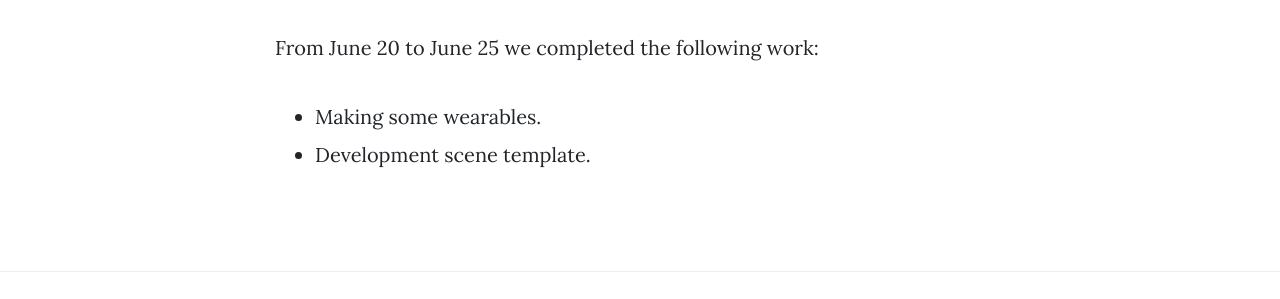
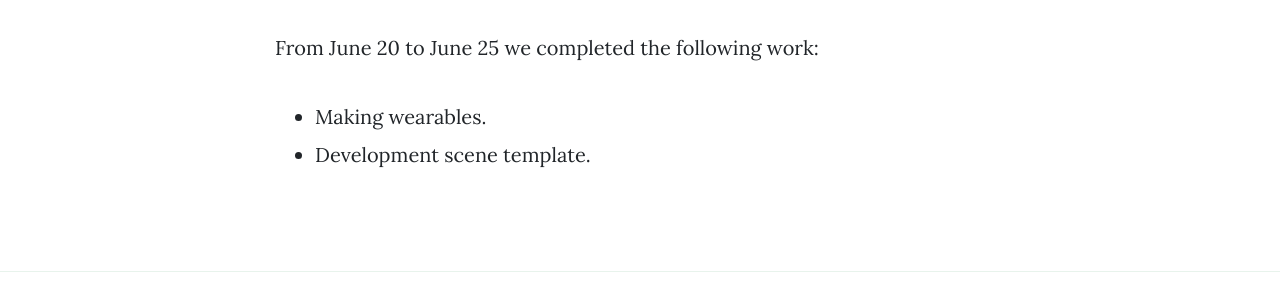
Before and after one commit to andverse-core/blog, a Jekyll site: the page built from _posts/2022-06-27-weekly-recap.md, in a window 1280 px wide and 1298 px high. Shown: the part 933-1232 px from the top of the window. Built offline with Jekyll 4.4.1, drawn with Linux system fonts in a browser that asks for light colours; nearby versions of some CDN libraries.

Commit message:
docs: docs: update wp

```diff
--- a/_posts/2022-06-27-weekly-recap.md
+++ b/_posts/2022-06-27-weekly-recap.md
@@ -12,5 +12,5 @@ permalink: "/weekly-recap-20220627/"
 
 From June 20 to June 25 we completed the following work:
 
-- Making some wearables.
+- Making wearables.
 - Development scene template.
```
